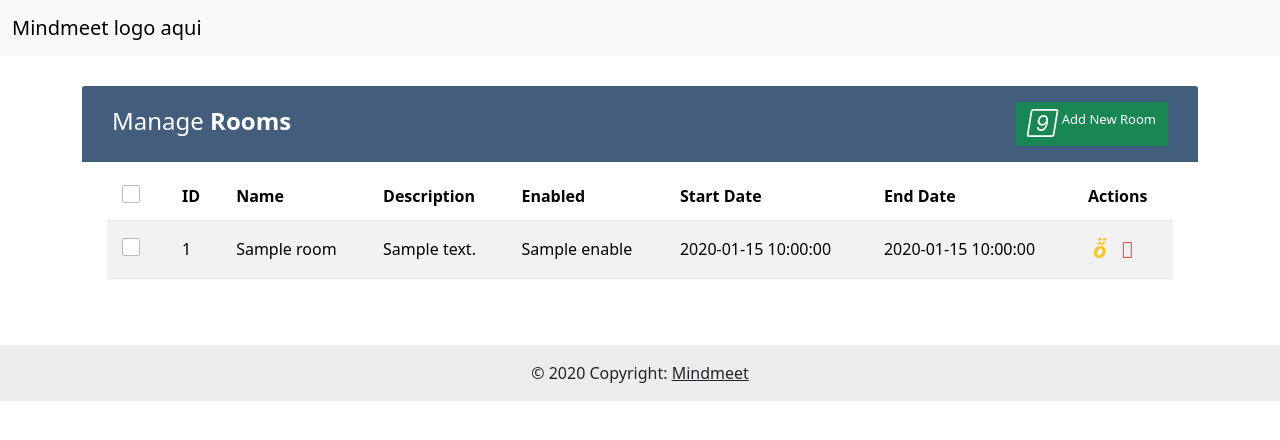
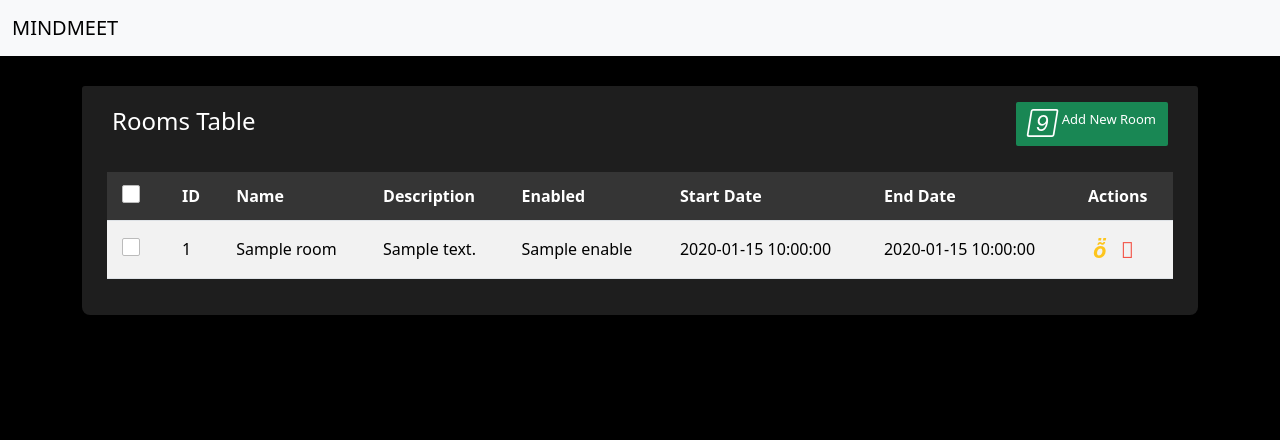
Before and after one commit to Jackson-Vieira/IFRN-PADB, a Flask app: page / in a window 1280 px wide. Shown: the top 440 px of the page. Run offline with Flask 3, Linux system fonts and the light colour scheme; a database or web service that is not in the repository returns one stand-in record (values such as "Sample title"); some libraries are stand-ins or nearby versions.

Commit message:
dark style

```diff
--- a/app/static/scripts.js
+++ b/app/static/scripts.js
@@ -1,74 +1,65 @@
-$(document).ready(function(){
-	// Activate tooltip
-	$('[data-bs-toggle="tooltip"]').tooltip();
+const selectAll = document.querySelector("#selectAll");
 
-	// Select/Deselect checkboxes
-	const checkbox = $('table tbody input[type="checkbox"]');
-	$("#selectAll").click(function(){
-		if(this.checked){
-			checkbox.each(function(){
-				this.checked = true;
-			});
-		} else{
-			checkbox.each(function(){
-				this.checked = false;
-			});
-		}
-	});
+selectAll.addEventListener("click", () => {
+  const table_checkboxes = document.querySelectorAll(
+    'table tbody input[type="checkbox"]'
+  );
 
-	checkbox.click(function(){
-		if(!this.checked){
-			$("#selectAll").prop("checked", false);
-		}
-	});
+  table_checkboxes.forEach((elm) => {
+    elm.checked = selectAll.checked;
+  });
+});
 
-	$('.edit').on('click', function () {
-        var row = $(this).closest('tr');
-        var roomId = row.find('td:eq(1)').text();
-        var roomName = row.find('td:eq(2)').text();
-        var roomDescription = row.find('td:eq(3)').text();
-        var roomEnabled = row.find('td:eq(4)').text();
-        var roomStartDate = row.find('td:eq(5)').text();
-        var roomEndDate = row.find('td:eq(6)').text();
+// $(document).ready(function () {
+//   // Activate tooltip
+//   $('[data-bs-toggle="tooltip"]').tooltip();
 
-        $('#editRoomId').val(roomId);
-        $('#editRoomName').val(roomName);
-        $('#editRoomDescription').val(roomDescription);
-        $('#editRoomEnabled').val(roomEnabled);
-        $('#editRoomStartDate').val(roomStartDate);
-        $('#editRoomEndDate').val(roomEndDate);
-    });
+//   $(".edit").on("click", function () {
+//     var row = $(this).closest("tr");
+//     var roomId = row.find("td:eq(1)").text();
+//     var roomName = row.find("td:eq(2)").text();
+//     var roomDescription = row.find("td:eq(3)").text();
+//     var roomEnabled = row.find("td:eq(4)").text();
+//     var roomStartDate = row.find("td:eq(5)").text();
+//     var roomEndDate = row.find("td:eq(6)").text();
 
+//     $("#editRoomId").val(roomId);
+//     $("#editRoomName").val(roomName);
+//     $("#editRoomDescription").val(roomDescription);
+//     $("#editRoomEnabled").val(roomEnabled);
+//     $("#editRoomStartDate").val(roomStartDate);
+//     $("#editRoomEndDate").val(roomEndDate);
+//   });
 
-	$('.delete').on('click', function () {
-		// Retrieve values from the selected row
-		var row = $(this).closest('tr');
-		var roomId = row.find('td:eq(1)').text();
-		console.log(roomId);
-	});
+//   $(".delete").on("click", function () {
+//     // Retrieve values from the selected row
+//     var row = $(this).closest("tr");
+//     var roomId = row.find("td:eq(1)").text();
+//     console.log(roomId);
+//   });
 
-	$('#addRoomForm').on('submit', function(event){
-		event.preventDefault();
-		var formData = {
-      		name: $("#addRoomName").val(),
-      		description: $("addRoomDescription").val(),
-      		enabled: $("#addRoomEnabled").val(),
-			start_date: new Date($("#addRoomStartDate").val()),
-			end_date: new Date($("#addRoomEndDate").val()),
-    	};
+//   $("#addRoomForm").on("submit", function (event) {
+//     event.preventDefault();
+//     var formData = {
+//       name: $("#addRoomName").val(),
+//       description: $("addRoomDescription").val(),
+//       enabled: $("#addRoomEnabled").val(),
+//       start_date: new Date($("#addRoomStartDate").val()),
+//       end_date: new Date($("#addRoomEndDate").val()),
+//     };
 
-		console.log(formData);
+//     console.log(formData);
 
-		$.ajax({
-		    type: "POST",
-      		url: "http://localhost:5000/api/v1/rooms",
-      		data: formData,
-      		dataType: "json",
-      		encode: true,
-    	}).done(function (data) {
-      		console.log(data);
-    	});
+//     $.ajax({
+//       type: "POST",
+//       url: "http://localhost:5000/api/v1/rooms",
+//       data: formData,
+//       dataType: "json",
+//       encode: true,
+//     }).done(function (data) {
+//       console.log(data);
+//     });
 
-		console.log(formData)
-	});
-});
+//     console.log(formData);
+//   });
+// });
--- a/app/static/styles.css
+++ b/app/static/styles.css
@@ -1,22 +1,48 @@
+:root {
+	/** CSS DARK THEME PRIMARY COLORS */
+	--color-primary-100: #81f0e1;
+	--color-primary-200: #92f2e4;
+	--color-primary-300: #a2f4e8;
+	--color-primary-400: #b0f6eb;
+	--color-primary-500: #bef7ee;
+	--color-primary-600: #ccf9f2;
+	/** CSS DARK THEME SURFACE COLORS */
+	--color-surface-100: #000000;
+	--color-surface-200: #1e1e1e;
+	--color-surface-300: #353535;
+	--color-surface-400: #4e4e4e;
+	--color-surface-500: #696969;
+	--color-surface-600: #858585;
+
+	/** CSS DARK THEME MIXED SURFACE COLORS */
+	--color-surface-mixed-100: #141b19;
+	--color-surface-mixed-200: #29302e;
+	--color-surface-mixed-300: #404644;
+	--color-surface-mixed-400: #585e5c;
+	--color-surface-mixed-500: #727775;
+	--color-surface-mixed-600: #8c908f;
+}
+
+
 body {
-	color: #566787;
-	background: #f5f5f5;
-	font-family: 'Varela Round', sans-serif;
-	font-size: 13px;
+	color: var();
+	background-color: var(--color-surface-100);
+	font-size: 16px;
 }
+
 .table-responsive {
     margin: 30px 0;
 }
 .table-wrapper {
-	background: #fff;
+	background: var(--color-surface-200);
 	padding: 20px 25px;
-	border-radius: 3px;
+	border-radius: 8px;
 	min-width: 1000px;
 	box-shadow: 0 1px 1px rgba(0,0,0,.05);
 }
 .table-title {
 	padding-bottom: 15px;
-	background: #435d7d;
+	background: var(--color-surface-200);
 	color: #fff;
 	padding: 16px 30px;
 	min-width: 100%;
@@ -50,23 +76,36 @@ body {
 	float: left;
 	margin-top: 2px;
 }
+
 table.table tr th, table.table tr td {
-	border-color: #e9e9e9;
 	padding: 12px 15px;
 	vertical-align: middle;
 }
+
+table.table tr th {
+	color: #fff;
+	background: var(--color-surface-300)
+}
+
 table.table tr th:first-child {
 	width: 60px;
 }
 table.table tr th:last-child {
 	width: 100px;
 }
+
 table.table-striped tbody tr:nth-of-type(odd) {
-	background-color: #fcfcfc;
+	background-color: var(--color-surface-300)
 }
+
+tr:nth-of-type(even) {
+	background-color: var(--color-surface-400)
+}
+
 table.table-striped.table-hover tbody tr:hover {
-	background: #f5f5f5;
+	opacity: 80%;
 }
+
 table.table th i {
 	font-size: 13px;
 	margin: 0 5px;
--- a/app/templates/base.html
+++ b/app/templates/base.html
@@ -5,26 +5,25 @@
   <meta name="viewport" content="width=device-width, initial-scale=1.0">
   <title>{% block title %}{% endblock %}</title>
 
+  <link href="https://cdn.jsdelivr.net/npm/bootstrap@5.3.2/dist/css/bootstrap.min.css" rel="stylesheet" integrity="sha384-T3c6CoIi6uLrA9TneNEoa7RxnatzjcDSCmG1MXxSR1GAsXEV/Dwwykc2MPK8M2HN" crossorigin="anonymous">
   <link rel="stylesheet" href="{{ url_for('static', filename='styles.css') }}">
-  <link href="https://cdn.jsdelivr.net/npm/bootstrap@5.3.2/dist/css/bootstrap.min.css" rel="stylesheet" integrity="sha384-T3c6CoIi6uLrA9TneNEoa7RxnatzjcDSCmG1MXxSR1GAsXEV/Dwwykc2MPK8M2HN" crossorigin="anonymous">
-  <script src="https://ajax.googleapis.com/ajax/libs/jquery/3.6.0/jquery.js"></script>
 </head>
   <body>
   <nav class="navbar bg-body-tertiary">
     <div class="container-fluid">
-      <a class="navbar-brand">Mindmeet logo aqui</a>
+      <a class="navbar-brand">MINDMEET</a>
     </div>
   </nav>
   <div>
     {% block content %}
     {% endblock %}
   </div>
-  <footer class="bg-body-tertiary text-center text-lg-start">
+  <!-- <footer class="bg-body-tertiary text-center text-lg-start">
     <div class="text-center p-3" style="background-color: rgba(0, 0, 0, 0.05);">
       © 2020 Copyright:
       <a class="text-body" href="/">Mindmeet</a>
     </div>
-  </footer>
+  </footer> -->
   <body>
   <script src="{{ url_for('static', filename='scripts.js') }}"></script>
   <script src="https://cdn.jsdelivr.net/npm/bootstrap@5.0.2/dist/js/bootstrap.bundle.min.js" integrity="sha384-MrcW6ZMFYlzcLA8Nl+NtUVF0sA7MsXsP1UyJoMp4YLEuNSfAP+JcXn/tWtIaxVXM" crossorigin="anonymous"></script>
--- a/app/templates/dashboard.html
+++ b/app/templates/dashboard.html
@@ -7,7 +7,7 @@
 			<div class="table-title">
 				<div class="row">
 					<div class="col-sm-6">
-						<h2>Manage <b>Rooms</b></h2>
+						<h2>Rooms Table</h2>
 					</div>
 					<div class="col-sm-6">
 						<a  data-bs-target="#addRoomModal" class="btn btn-success" data-bs-toggle="modal"><i class="material-icons">&#xE147;</i> <span>Add New Room</span></a>
@@ -56,18 +56,6 @@
 				{% endfor %}
     		</tbody>
 		</table>
-			<!-- <div class="clearfix">
-				<div class="hint-text">Showing <b>5</b> out of <b>25</b> entries</div>
-				<ul class="pagination">
-					<li class="page-item disabled"><a href="#">Previous</a></li>
-					<li class="page-item"><a href="#" class="page-link">1</a></li>
-					<li class="page-item"><a href="#" class="page-link">2</a></li>
-					<li class="page-item active"><a href="#" class="page-link">3</a></li>
-					<li class="page-item"><a href="#" class="page-link">4</a></li>
-					<li class="page-item"><a href="#" class="page-link">5</a></li>
-					<li class="page-item"><a href="#" class="page-link">Next</a></li>
-				</ul>
-			</div> -->
 		</div>
 	</div>
 </div>
```
